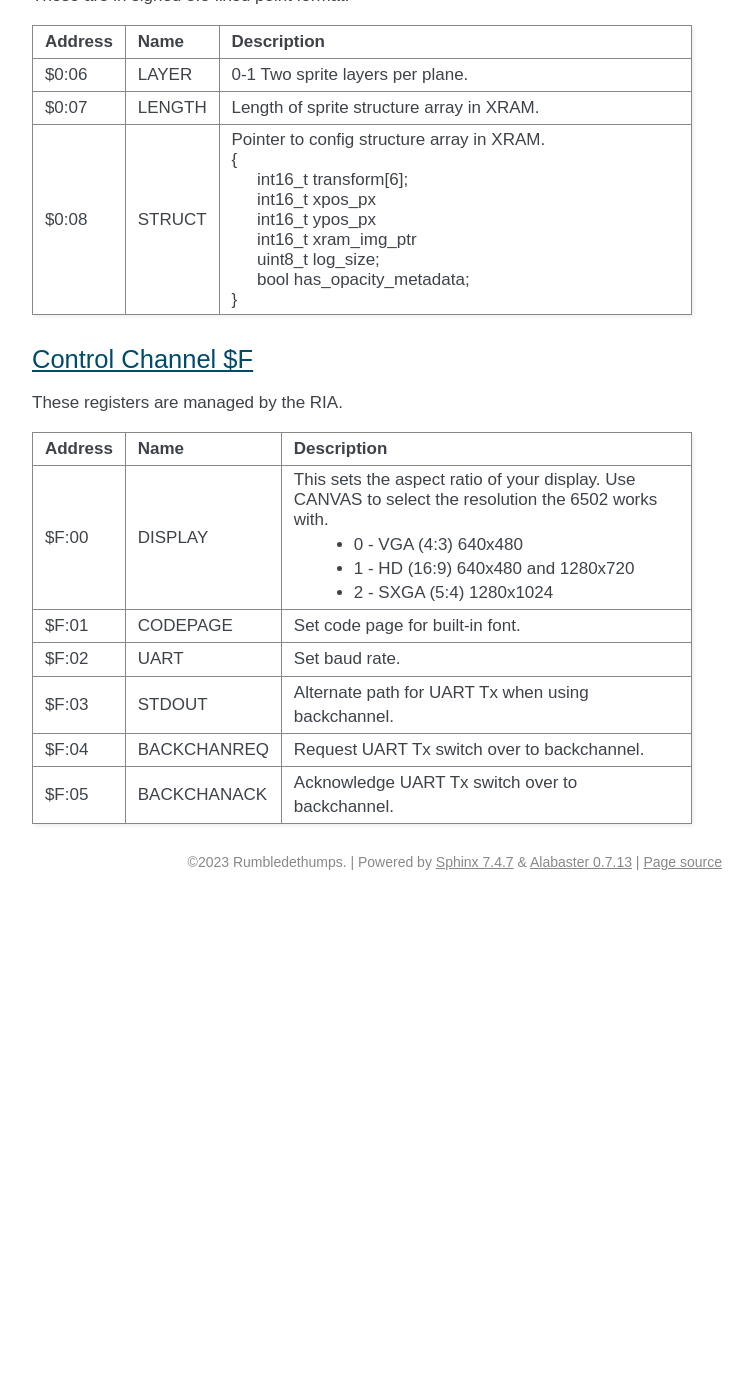
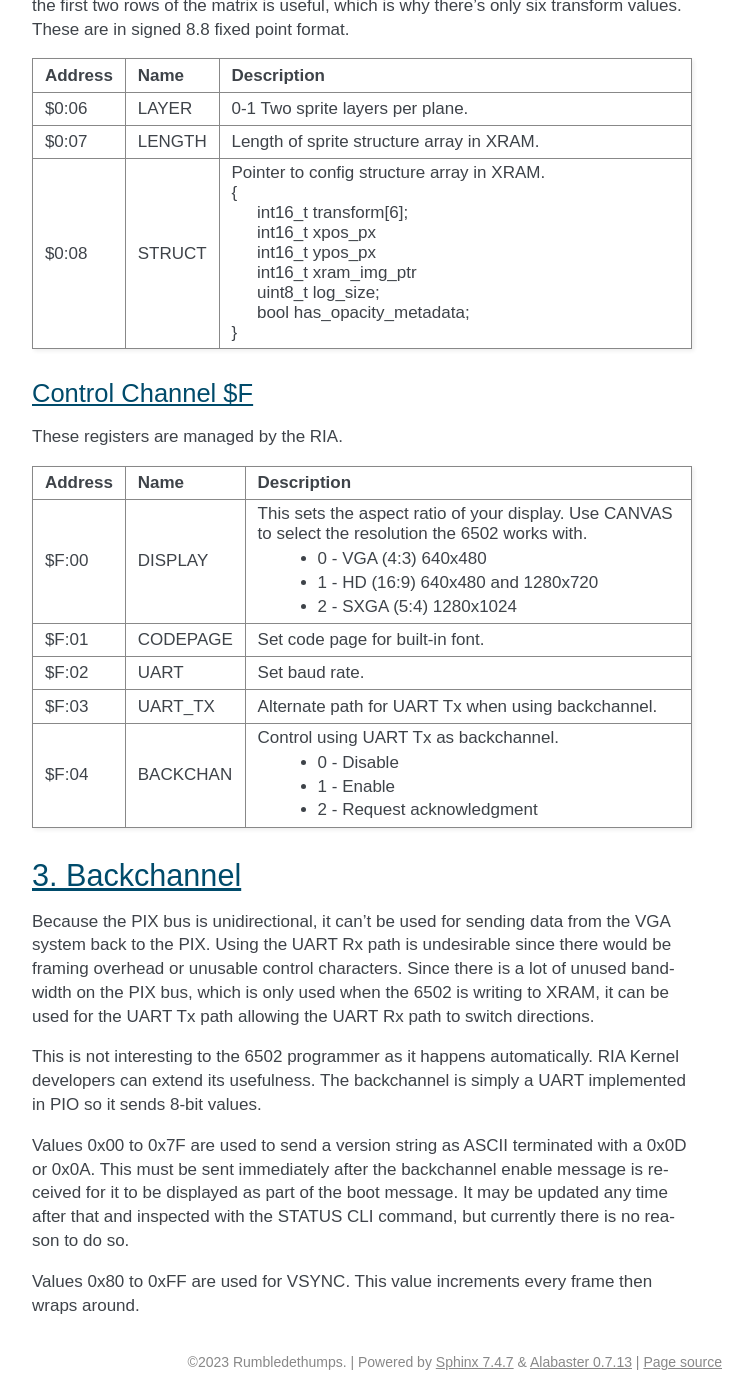
Before and after one commit to picocomputer/picocomputer.github.io, a Sphinx documentation site: the page built from docs/source/vga.rst, in a window 1280 px wide and 1400 px high, scrolled down 7353 px. Shown: the whole window, without its empty margins (388-1141 px from the left). Built offline with Sphinx 7.4.7, drawn with Linux system fonts in a browser that asks for light colours; before the commit the page ends 8253 px from its top, so only the background shows below that; some of the changed text lies outside the part shown.

Commit message:
backchannel info

```diff
--- a/docs/source/ria.rst
+++ b/docs/source/ria.rst
@@ -70,8 +70,8 @@ WARNING! Do not hook up a physical button to RESB. If you really need one for so
      - RX
      - Read bytes from the UART.
    * - $FFE3
-     -
-     - Reserved. To be used for video frame counter.
+     - VSYNC
+     - Increments every 1/60 second when PIX VGA device is connected.
    * - $FFE4
      - RW0
      - Read or write the XRAM referenced by ADDR0.
--- a/docs/source/vga.rst
+++ b/docs/source/vga.rst
@@ -432,11 +432,22 @@ These registers are managed by the RIA.
      - UART
      - Set baud rate.
    * - $F:03
-     - STDOUT
+     - UART_TX
      - Alternate path for UART Tx when using backchannel.
    * - $F:04
-     - BACKCHANREQ
-     - Request UART Tx switch over to backchannel.
-   * - $F:05
-     - BACKCHANACK
-     - Acknowledge UART Tx switch over to backchannel.
+     - BACKCHAN
+     - Control using UART Tx as backchannel.
+        * 0 - Disable
+        * 1 - Enable
+        * 2 - Request acknowledgment
+
+3. Backchannel
+==============
+
+Because the PIX bus is unidirectional, it can't be used for sending data from the VGA system back to the PIX. Using the UART Rx path is undesirable since there would be framing overhead or unusable control characters. Since there is a lot of unused bandwidth on the PIX bus, which is only used when the 6502 is writing to XRAM, it can be used for the UART Tx path allowing the UART Rx path to switch directions.
+
+This is not interesting to the 6502 programmer as it happens automatically. RIA Kernel developers can extend its usefulness. The backchannel is simply a UART implemented in PIO so it sends 8-bit values.
+
+Values 0x00 to 0x7F are used to send a version string as ASCII terminated with a 0x0D or 0x0A. This must be sent immediately after the backchannel enable message is received for it to be displayed as part of the boot message. It may be updated any time after that and inspected with the STATUS CLI command, but currently there is no reason to do so.
+
+Values 0x80 to 0xFF are used for VSYNC. This value increments every frame then wraps around.
```
